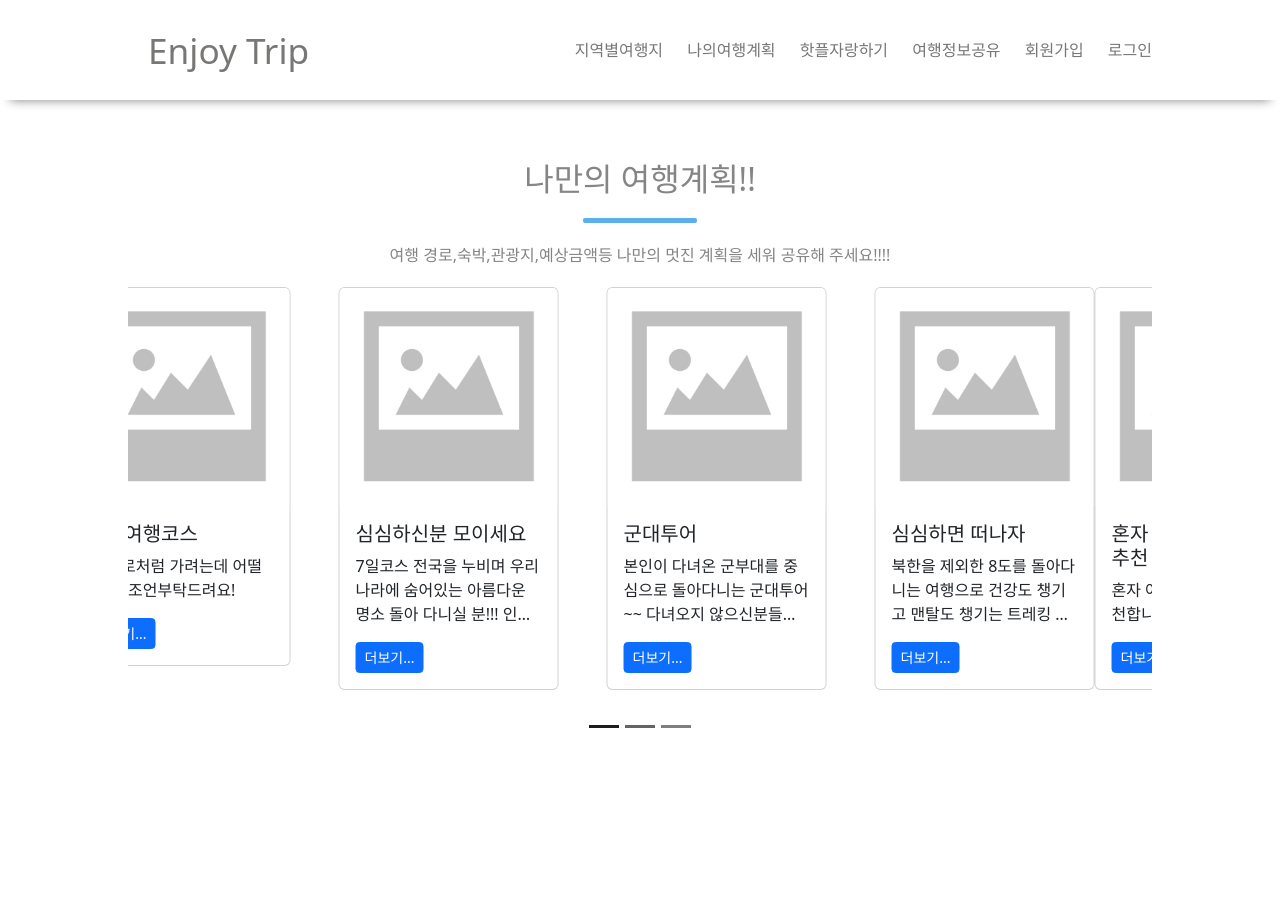
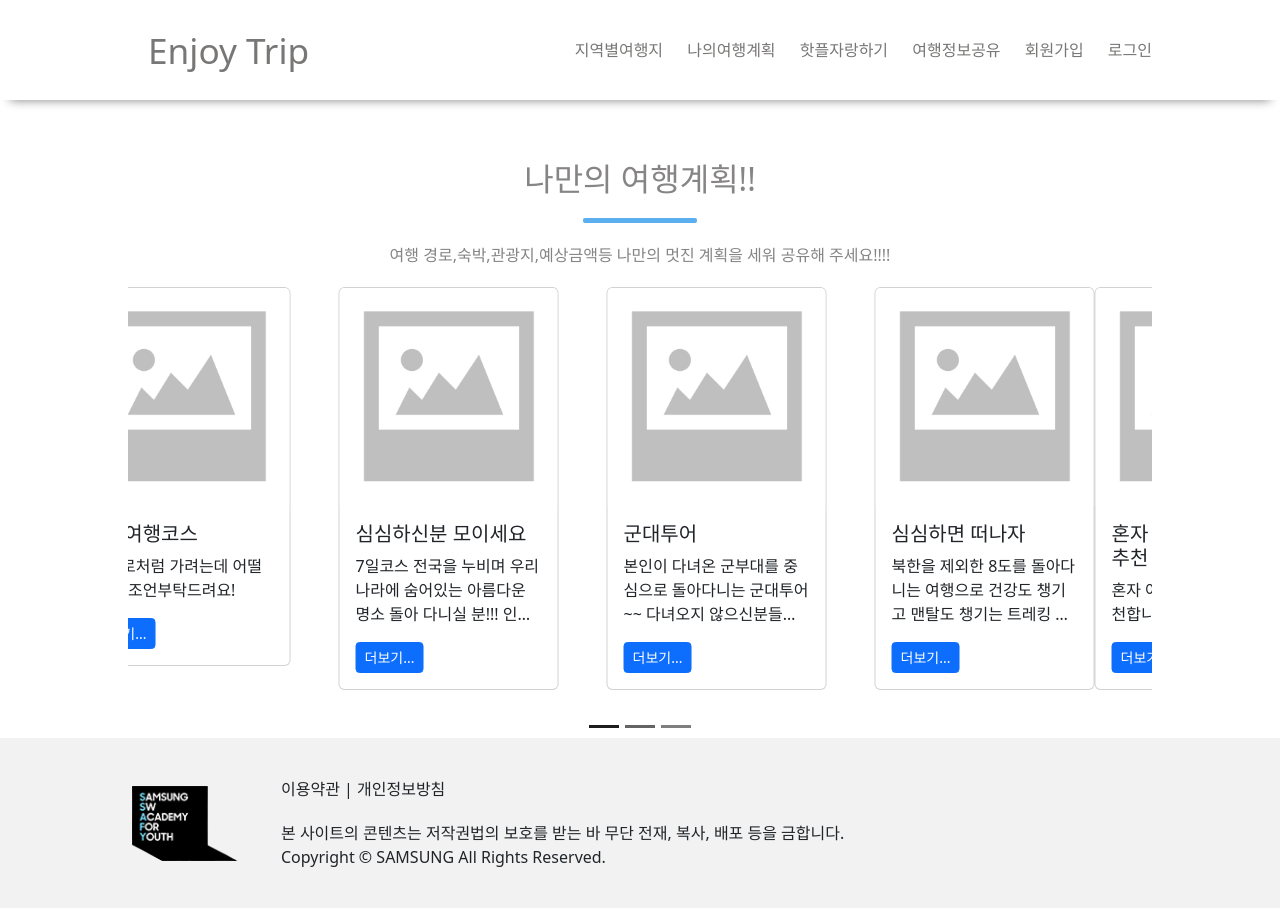
Before and after one commit to naerim/EnjoyTrip-TV, a plain HTML site: page plan.html in a window 1280 px wide. Before the commit the page ends 800 px from the top, so only its background shows below. Drawn offline with nearby package versions, Linux system fonts and the light colour scheme.

Commit message:
중얼거리는 내림티비

```diff
--- a/css/common.css
+++ b/css/common.css
@@ -11,6 +11,7 @@ input[type="reset"] {
 }
 
 header {
+  z-index: 100;
   position: fixed;
   width: 100%;
   box-shadow: 0 10px 10px -10px gray;
--- a/plan.html
+++ b/plan.html
@@ -225,6 +225,21 @@
 
       <!-- 아래버튼 생성 및 설정 -->
     </section>
+    <!-- footer -->
+    <footer>
+      <div class="footer-container">
+        <div>
+          <img src="./img/ssafy_logo.png" alt="" />
+        </div>
+        <div id="footer-right">
+          <p>이용약관 | 개인정보방침</p>
+          <div>
+            본 사이트의 콘텐츠는 저작권법의 보호를 받는 바 무단 전재, 복사, 배포 등을 금합니다.
+          </div>
+          <div>Copyright © SAMSUNG All Rights Reserved.</div>
+        </div>
+      </div>
+    </footer>
     <script
       src="https://cdn.jsdelivr.net/npm/bootstrap@5.3.1/dist/js/bootstrap.bundle.min.js"
       integrity="sha384-HwwvtgBNo3bZJJLYd8oVXjrBZt8cqVSpeBNS5n7C8IVInixGAoxmnlMuBnhbgrkm"
```
